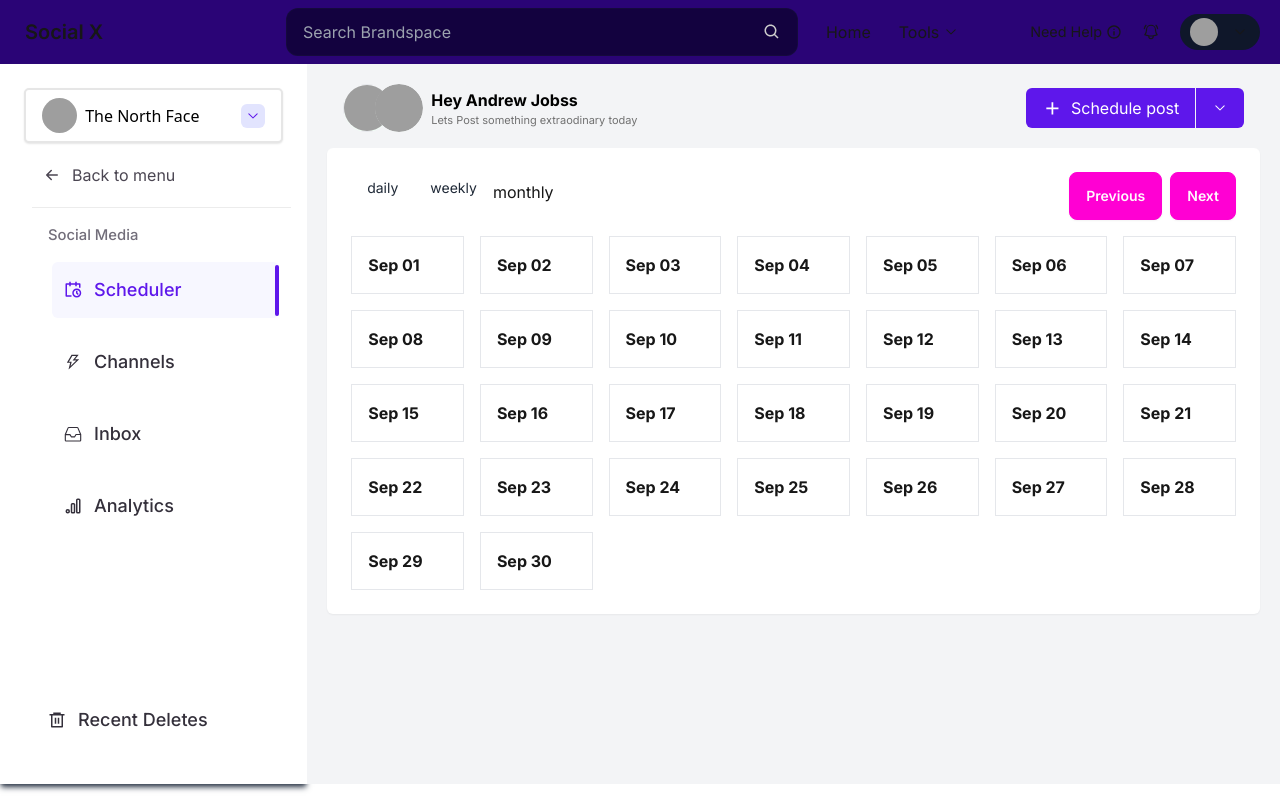
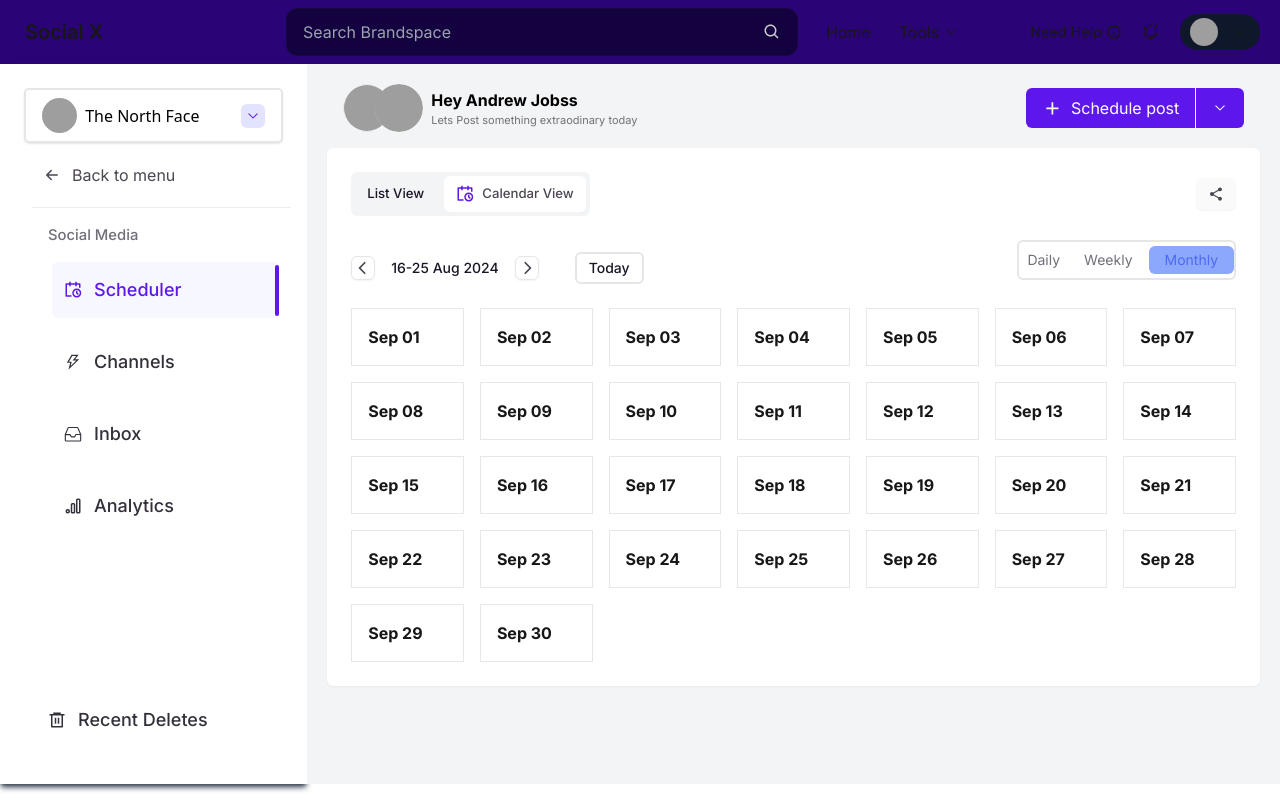
Before and after one commit to anukulrajan7/social-x, a Next.js app: page / in a window 1280 px wide. Built offline with nearby package versions, Linux system fonts and the light colour scheme; grey boxes are pictures that could not be loaded.

Commit message:
Modal added and weekly calendar added

```diff
--- a/next.config.mjs
+++ b/next.config.mjs
@@ -6,6 +6,10 @@ const nextConfig = {
 				protocol: 'https',
 				hostname: 'cdn.pixabay.com',
 			},
+			{
+				protocol: 'https',
+				hostname: 'img.daisyui.com',
+			},
 		],
 	},
 };
--- a/src/components/Calendar.tsx
+++ b/src/components/Calendar.tsx
@@ -9,8 +9,18 @@ import {
 	endOfMonth,
 	addMonths,
 	subMonths,
+	addHours,
 } from 'date-fns';
+import { RiCalendarScheduleLine } from 'react-icons/ri';
+import { FaChevronRight } from 'react-icons/fa6';
+import { FaChevronLeft } from 'react-icons/fa6';
+
+import { IoMdShare } from 'react-icons/io';
 import { Modal } from './Modal'; // Reuse the modal component for adding/editing events
+import { BsWhatsapp } from 'react-icons/bs';
+import { FaFacebook } from 'react-icons/fa';
+import { BiCopy } from 'react-icons/bi';
+import { RxCross1 } from 'react-icons/rx';
 
 interface Event {
 	id: number;
@@ -20,6 +30,8 @@ interface Event {
 
 const CustomCalendar: React.FC = () => {
 	const [view, setView] = useState<string>('monthly');
+	const [typeView, setTypeView] = useState<string>('Calendar View');
+	const [shareModal, setShareModal] = useState<boolean>(false);
 	const [currentDate, setCurrentDate] = useState<Date>(new Date());
 	const [events, setEvents] = useState<Event[]>([]);
 	const [modalOpen, setModalOpen] = useState(false);
@@ -74,23 +86,53 @@ const CustomCalendar: React.FC = () => {
 
 		if (view === 'weekly') {
 			const days = [];
+			const timeSlots = Array.from({ length: 24 }, (_, index) => index); // 24-hour time slots
+
+			// Create day headers for the top row (x-axis)
+			const dayHeaders = [];
 			for (
 				let date = startOfCurrentWeek;
 				date <= endOfCurrentWeek;
 				date = addDays(date, 1)
 			) {
-				days.push(
+				dayHeaders.push(
 					<div
 						key={date.toISOString()}
+						className="border p-4 bg-white text-center"
+					>
+						<h3 className="font-bold">{format(date, 'EEEE')}</h3>
+						<p>{format(date, 'MMM dd')}</p>
+					</div>
+				);
+			}
+
+			// Create grid cells for time slots
+			const gridCells = timeSlots.map((hour) => (
+				<div key={hour} className="border p-2">
+					{`${hour}:00`}
+				</div>
+			));
+
+			// Create cells for each day at each time slot
+			const dayCells = [];
+			for (
+				let date = startOfCurrentWeek;
+				date <= endOfCurrentWeek;
+				date = addDays(date, 1)
+			) {
+				for (let hour = 0; hour < 24; hour++) {
+					const currentDateTime = addHours(new Date(date), hour);
+					dayCells.push(
+						<div
+							key={`${date.toISOString()}-${hour}`}
 							className="border p-4 cursor-pointer bg-white"
-						onClick={() => handleDateClick(date)}
+							onClick={() => handleDateClick(currentDateTime)}
 						>
-						<h3 className="font-bold">{format(date, 'EEEE, MMM dd')}</h3>
 							{events
 								.filter(
 									(event) =>
-									format(new Date(event.date), 'yyyy-MM-dd') ===
-									format(date, 'yyyy-MM-dd')
+										format(new Date(event.date), 'yyyy-MM-dd HH') ===
+										format(currentDateTime, 'yyyy-MM-dd HH')
 								)
 								.map((event) => (
 									<div key={event.id} className="mt-2 p-2 bg-blue-100 rounded">
@@ -100,7 +142,27 @@ const CustomCalendar: React.FC = () => {
 						</div>
 					);
 				}
-			return <div className="grid grid-cols-7 gap-4">{days}</div>;
+			}
+
+			// Render the calendar grid
+			return (
+				<div>
+					{/* Top row with day names */}
+					<div className="grid grid-cols-8 border">
+						<div className="p-4 bg-white" /> {dayHeaders}
+					</div>
+
+					{/* Grid with time slots and day cells */}
+					<div className="grid grid-cols-8">
+						<div className="grid grid-rows-24">{gridCells}</div>{' '}
+						{/* Time slot labels (y-axis) */}
+						<div className="col-span-7 grid grid-cols-7 grid-rows-24">
+							{dayCells}
+						</div>{' '}
+						{/* Day x-axis and time y-axis */}
+					</div>
+				</div>
+			);
 		}
 
 		if (view === 'monthly') {
@@ -134,17 +196,78 @@ const CustomCalendar: React.FC = () => {
 	};
 
 	return (
-		<div className="p-6 bg-white rounded-md shadow-sm flex flex-col">
-			<div></div>
+		<div className="p-6 bg-white rounded-md shadow-sm flex flex-col h-full">
+			<div className="flex w-full justify-between items-center mb-4">
+				<div
+					role="tablist"
+					className="w-fit flex bg-gray-100 rounded-md px-1 py-1 gap-2"
+				>
+					{['List View', 'Calendar View'].map((type, index) => {
+						return (
+							<button
+								role="tab"
+								key={index}
+								className={`${
+									type === typeView
+										? 'bg-white text-[#4B4652] rounded-md '
+										: 'text-[#1A1626]'
+								} text-[.825rem] font-[500] p-2 px-3 flex items-center gap-2`}
+								onClick={() => {}}
+							>
+								{type === 'Calendar View' && (
+									<RiCalendarScheduleLine className="text-[#5E17EB] text-lg" />
+								)}
+								{type}
+							</button>
+						);
+					})}
+				</div>
+				<div className="bg-[#FAFAFA] h-full p-2 rounded-md px-3 flex justify-center items-center shadow-sm">
+					<IoMdShare
+						className="text-[#4B4652]"
+						onClick={() => setShareModal(true)}
+					/>
+				</div>
+			</div>
+			<div className="flex items-center justify-between my-2 mb-3 ">
+				<div className="flex gap-9 items-center  justify-between">
+					<div className="flex gap-4 items-center">
+						<button
+							onClick={() => setCurrentDate(subMonths(currentDate, 1))}
+							className="border-[#E6E6E6] border-[1px] h-[24px] w-[24px] flex justify-center items-center rounded-md shadow-sm "
+						>
+							<FaChevronLeft className="text-[#4B4652] text-sm" />
+						</button>
+						<p className="text-[#1A1626] font-[500] text-[14px]">
+							16-25 Aug 2024
+						</p>
+						<button
+							onClick={() => setCurrentDate(addMonths(currentDate, 1))}
+							className="border-[#E6E6E6] border-[1px] h-[24px] w-[24px]  flex justify-center items-center rounded-md shadow-sm "
+						>
+							<FaChevronRight className="text-[#4B4652] text-sm" />
+						</button>
+					</div>
+					<button className="border-[#E6E6E6] rounded-md p-1 px-3 text-[#1A1626] text-sm font-[500] border-[2px]">
+						Today
+					</button>
+				</div>
 				<div className="flex justify-between mb-4">
 					<div>
-					<div role="tablist" className="tabs flex">
+						<div
+							role="tablist"
+							className="tabs flex border-[2px] border-[#E6E6E6]  rounded-md items-center gap-2 py-1"
+						>
 							{['daily', 'weekly', 'monthly'].map((type, index) => {
 								return (
 									<button
 										role="tab"
 										key={index}
-									className={`${view == type ? 'tab-active' : 'tab'}`}
+										className={`${
+											view == type
+												? 'bg-[#8CA8FD] rounded-md px-4 py-1 text-sm text-[#4C6AF2]  capitalize'
+												: 'mx-2 my-1 text-[#726E7A] capitalize text-sm'
+										}`}
 										onClick={() => {
 											setView(type);
 										}}
@@ -155,22 +278,8 @@ const CustomCalendar: React.FC = () => {
 							})}
 						</div>
 					</div>
-				<div>
-					<button
-						className="btn btn-secondary mr-2"
-						onClick={() => setCurrentDate(subMonths(currentDate, 1))}
-					>
-						Previous
-					</button>
-					<button
-						className="btn btn-secondary"
-						onClick={() => setCurrentDate(addMonths(currentDate, 1))}
-					>
-						Next
-					</button>
+				</div>{' '}
 			</div>
-			</div>
-
 			{/* Calendar Grid */}
 			{renderGrid()}
 
@@ -197,6 +306,75 @@ const CustomCalendar: React.FC = () => {
 					</div>
 				</Modal>
 			)}
+			{shareModal && (
+				<div className="modal modal-open bg-white">
+					<div className="modal-box bg-white w-[25vw] relative py-1 flex flex-col gap-3">
+						'
+						<div
+							onClick={() => {
+								setShareModal(false);
+							}}
+							className="text-[#4B4652] absolute top-[4%] right-[4%] bg-[#F2F2F2] h-[25px] w-[25px] flex justify-center items-center rounded-md shadow-sm p-1"
+						>
+							<RxCross1 className=" text-[1rem] " />
+						</div>
+						<div className="flex flex-col">
+							<p className="text-[#1A1626] text-[1rem] font-[500]">
+								{' '}
+								Share your calendar
+							</p>
+							<p className="text-[#726E7A] text-[12px] font-[400] ">
+								Invite your team to review and offer feedback.
+							</p>
+						</div>
+						<div className="h-[1px]  w-full bg-[#ECECEC] "></div>
+						<div className="flex items-center gap-2 ">
+							<input
+								type="text"
+								name=""
+								placeholder="Email"
+								id=""
+								className=" w-[75%] placeholder:text-gray-400 px-4 py-1 h-[2.4rem] rounded-md border-gray-400 outline-none border-[2px] bg-white font-light"
+							/>
+							<button className="bg-[#5E17EB] text-white rounded-lg px-4 w-[25%] h-[2.4rem] text-[1rem] ">
+								Invite
+							</button>
+						</div>
+						<p className="text-[#4B4652] font-[500] text-[.825rem]">
+							Share link
+						</p>
+						<div className="flex border-[#E6E6E6] border-[2px] justify-between p-1 px-1 items-center rounded-md">
+							<p className="flex justify-center items-center gap-2 ml-2">
+								<BsWhatsapp className="text-[#25D366] text-lg" />
+								<span className="text-[#1A1626] text-[.825rem] font-[500] ">
+									Whatsapp
+								</span>
+							</p>
+							<button className="border-[#E6E6E6] border-[2px] px-2 py-1 rounded-md text-[#4B4652] capitalize text-[.825rem]">
+								share
+							</button>
+						</div>
+						<div className="flex border-[#E6E6E6] border-[2px] justify-between p-1 px-1 items-center rounded-md">
+							<p className="flex justify-center items-center gap-2 ml-2">
+								<FaFacebook className="text-blue-600" />
+								<span className="text-[#1A1626] text-[.825rem] font-[500]">
+									Facebook
+								</span>
+							</p>
+							<button className="border-[#E6E6E6] border-[2px] px-2 py-1 rounded-md text-[#4B4652] capitalize text-[.825rem]">
+								share
+							</button>
+						</div>
+						<div className="flex items-center p-1 mb-2 justify-between">
+							<p className="text-[#4B4652] text-[14px] ">http://demo.com</p>
+							<button className="flex items-center text-[#3292FB] rounded-md p-1 text-sm px-4 gap-2 border-[2px] border-[#3292FB]">
+								<BiCopy></BiCopy>
+								<span>Copy link</span>
+							</button>
+						</div>
+					</div>
+				</div>
+			)}
 		</div>
 	);
 };
--- /dev/null
+++ b/src/components/Weekly.tsx
@@ -0,0 +1,96 @@
+import { format, addDays, addHours } from 'date-fns';
+
+const WeeklyView = ({
+	view,
+	startOfCurrentWeek,
+	endOfCurrentWeek,
+	events,
+	handleDateClick,
+}) => {
+	if (view === 'weekly') {
+		const days = [];
+		const timeSlots = Array.from({ length: 24 }, (_, index) => index); // 24-hour time slots
+
+		// Create day headers for the top row (x-axis)
+		const dayHeaders = [];
+		for (
+			let date = startOfCurrentWeek;
+			date <= endOfCurrentWeek;
+			date = addDays(date, 1)
+		) {
+			dayHeaders.push(
+				<div
+					key={date.toISOString()}
+					className="border p-4 bg-white text-center"
+				>
+					<h3 className="font-bold">{format(date, 'EEEE')}</h3>
+					<p>{format(date, 'MMM dd')}</p>
+				</div>
+			);
+		}
+
+		// Create grid cells for time slots
+		const gridCells = timeSlots.map((hour) => (
+			<div key={hour} className="border p-2">
+				{`${hour}:00`}
+			</div>
+		));
+
+		// Create cells for each day at each time slot
+		const dayCells = [];
+		for (
+			let date = startOfCurrentWeek;
+			date <= endOfCurrentWeek;
+			date = addDays(date, 1)
+		) {
+			for (let hour = 0; hour < 24; hour++) {
+				const currentDateTime = addHours(new Date(date), hour);
+				dayCells.push(
+					<div
+						key={`${date.toISOString()}-${hour}`}
+						className="border p-4 cursor-pointer bg-white"
+						onClick={() => handleDateClick(currentDateTime)}
+					>
+						{events
+							.filter(
+								(event) =>
+									format(new Date(event.date), 'yyyy-MM-dd HH') ===
+									format(currentDateTime, 'yyyy-MM-dd HH')
+							)
+							.map((event) => (
+								<div key={event.id} className="mt-2 p-2 bg-blue-100 rounded">
+									{event.title}
+								</div>
+							))}
+					</div>
+				);
+			}
+		}
+
+		// Render the calendar grid
+		return (
+			<div>
+				{/* Top row with day names */}
+				<div className="grid grid-cols-8">
+					<div className="p-4 bg-white" />{' '}
+					{/* Empty cell for time slot labels */}
+					{dayHeaders}
+				</div>
+
+				{/* Grid with time slots and day cells */}
+				<div className="grid grid-cols-8">
+					<div className="grid grid-rows-24">{gridCells}</div>{' '}
+					{/* Time slot labels (y-axis) */}
+					<div className="col-span-7 grid grid-cols-7 grid-rows-24">
+						{dayCells}
+					</div>{' '}
+					{/* Day x-axis and time y-axis */}
+				</div>
+			</div>
+		);
+	}
+
+	return null;
+};
+
+export default WeeklyView;
```
Lines whose indentation alone changed are shown as unchanged.
